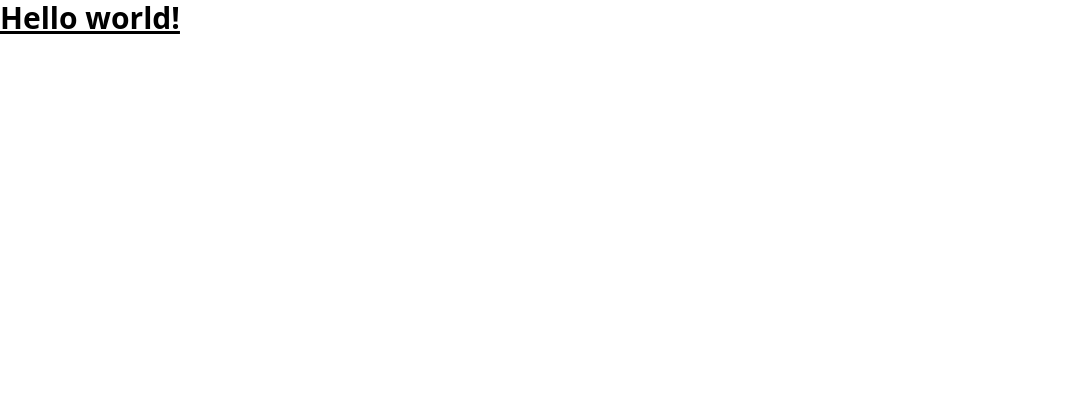
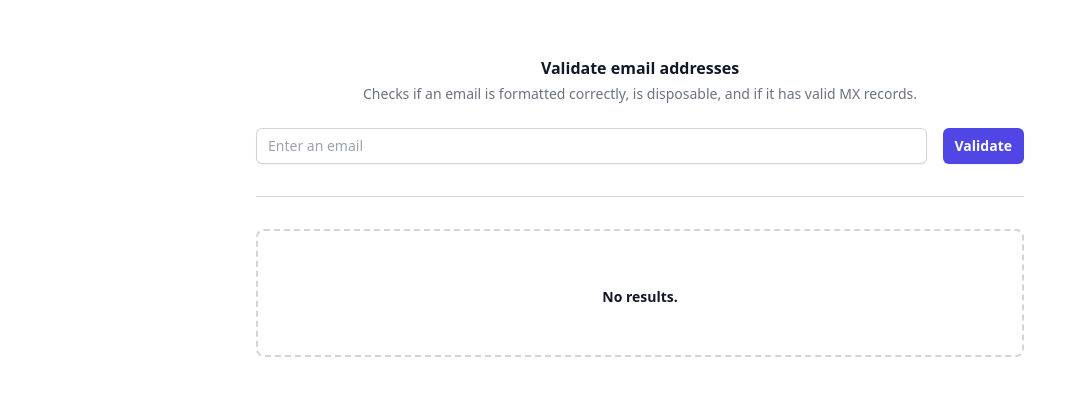
Before and after one commit to erictaylor/blvd-fe-assessment, a React (Vite) app: page / in a window 1280 px wide. Shown: the top 396 px of the page, without its empty margins (0-1087 px from the left). Built offline with nearby package versions, Linux system fonts and the light colour scheme; a web font is replaced by a local one.

Commit message:
feat: add stubbed styled components for rendering results

```diff
--- a/src/App.tsx
+++ b/src/App.tsx
@@ -1,3 +1,10 @@
+import { AppContainer } from './components/AppContainer';
+import { LookupView } from './components/LookupView';
+
 export const App = (): JSX.Element => {
-	return <h1 className="text-3xl font-bold underline">Hello world!</h1>;
+	return (
+		<AppContainer>
+			<LookupView />
+		</AppContainer>
+	);
 };
--- /dev/null
+++ b/src/components/AppContainer.tsx
@@ -0,0 +1,13 @@
+import { ReactNode } from 'react';
+
+interface AppContainerProps {
+	children: ReactNode;
+}
+
+/**
+ * This component is the top-level container for the application
+ * and applies some basic styling to the content.
+ */
+export const AppContainer = ({ children }: AppContainerProps): JSX.Element => {
+	return <div className="mx-auto max-w-7xl px-4 py-12">{children}</div>;
+};
--- /dev/null
+++ b/src/components/LookupForm.tsx
@@ -0,0 +1,90 @@
+import { type FormEventHandler, useCallback, useRef } from 'react';
+import { EmailData } from '../types';
+
+interface LookupFormProps {
+	/**
+	 * Call this function with resolved email response to add to retrieved results state.
+	 */
+	onEmailLookupComplete: (data: EmailData) => void;
+}
+
+export const LookupForm = ({
+	onEmailLookupComplete,
+}: LookupFormProps): JSX.Element => {
+	const emailInputRef = useRef<HTMLInputElement>(null);
+
+	const handleSubmit = useCallback<FormEventHandler<HTMLFormElement>>(
+		(event) => {
+			event.preventDefault();
+
+			if (emailInputRef.current === null) {
+				return;
+			}
+
+			if (emailInputRef.current.validity.valid) {
+				const data = new FormData(event.currentTarget);
+
+				const email = data.get('email')?.toString();
+
+				if (!email) {
+					return;
+				}
+
+				console.log('email', email);
+			}
+
+			return;
+		},
+		[],
+	);
+
+	return (
+		<form className="mt-6 sm:flex sm:items-center" onSubmit={handleSubmit}>
+			<label htmlFor="email" className="sr-only">
+				Email addresses
+			</label>
+			<div className="grid grid-cols-1 sm:flex-auto">
+				<input
+					autoCapitalize="off"
+					autoComplete="off"
+					autoCorrect="off"
+					type="email"
+					name="email"
+					id="email"
+					className="peer relative col-start-1 row-start-1 border-0 bg-transparent py-1.5 text-gray-900 placeholder:text-gray-400 focus:ring-0 sm:text-sm sm:leading-6"
+					placeholder="Enter an email"
+					ref={emailInputRef}
+				/>
+				<div
+					className="col-start-1 col-end-3 row-start-1 rounded-md shadow-sm ring-1 ring-inset ring-gray-300 peer-focus:ring-2 peer-focus:ring-indigo-600 peer-invalid:ring-red-600"
+					aria-hidden="true"
+				/>
+				{/* <div className="col-start-2 row-start-1 flex items-center">
+							<span
+								className="h-4 w-px flex-none bg-gray-200"
+								aria-hidden="true"
+							/>
+							<label htmlFor="type" className="sr-only">
+								Type
+							</label>
+							<select
+								id="type"
+								name="type"
+								className="rounded-md border-0 bg-transparent py-1.5 pl-4 pr-7 text-gray-900 focus:ring-2 focus:ring-inset focus:ring-indigo-600 sm:text-sm sm:leading-6"
+							>
+								<option>Email</option>
+								<option>Domain</option>
+							</select>
+						</div> */}
+			</div>
+			<div className="mt-3 sm:ml-4 sm:mt-0 sm:flex-shrink-0">
+				<button
+					type="submit"
+					className="block w-full rounded-md bg-indigo-600 px-3 py-2 text-center text-sm font-semibold text-white shadow-sm hover:bg-indigo-500 focus-visible:outline focus-visible:outline-2 focus-visible:outline-offset-2 focus-visible:outline-indigo-600"
+				>
+					Validate
+				</button>
+			</div>
+		</form>
+	);
+};
--- /dev/null
+++ b/src/components/LookupResults/LookupResults.tsx
@@ -0,0 +1,19 @@
+import type { EmailData } from '../../types';
+import { LookupResultsEmpty } from './components/LookupResultsEmpty';
+import { LookupResultsTable } from './components/LookupResultsTable';
+
+interface LookupResultsProps {
+	results: readonly EmailData[];
+}
+
+export const LookupResults = ({ results }: LookupResultsProps): JSX.Element => {
+	return (
+		<div className="mt-8 w-full border-t border-gray-300 pt-8">
+			{results.length > 0 ? (
+				<LookupResultsTable results={results} />
+			) : (
+				<LookupResultsEmpty />
+			)}
+		</div>
+	);
+};
--- /dev/null
+++ b/src/components/LookupResults/components/LookupResultsEmpty.tsx
@@ -0,0 +1,9 @@
+export const LookupResultsEmpty = (): JSX.Element => {
+	return (
+		<div className="relative block w-full rounded-lg border-2 border-dashed border-gray-300 p-12 text-center">
+			<span className="mt-2 block text-sm font-semibold text-gray-900">
+				No results.
+			</span>
+		</div>
+	);
+};
--- /dev/null
+++ b/src/components/LookupResults/components/LookupResultsTable.tsx
@@ -0,0 +1,75 @@
+import type { EmailData } from '../../../types';
+
+interface LookupResultsTableProps {
+	results: readonly EmailData[];
+}
+
+export const LookupResultsTable = ({
+	results,
+}: LookupResultsTableProps): JSX.Element => {
+	return (
+		<div className="flow-root">
+			<div className="-mx-4 -my-2 overflow-x-auto sm:-mx-6 lg:-mx-8">
+				<div className="inline-block min-w-full py-2 align-middle sm:px-6 lg:px-8">
+					<table className="min-w-full divide-y divide-gray-300">
+						<thead>
+							<tr>
+								<th
+									scope="col"
+									className="px-3 py-3.5 text-left text-sm font-semibold text-gray-900 sm:pl-0"
+								>
+									Email
+								</th>
+								<th
+									scope="col"
+									className="px-3 py-3.5 text-left text-sm font-semibold text-gray-900"
+								>
+									Format
+								</th>
+								<th
+									scope="col"
+									className="px-3 py-3.5 text-left text-sm font-semibold text-gray-900"
+								>
+									Disposable
+								</th>
+								<th
+									scope="col"
+									className="px-3 py-3.5 text-left text-sm font-semibold text-gray-900"
+								>
+									DNS
+								</th>
+								<th
+									scope="col"
+									className="px-3 py-3.5 text-left text-sm font-semibold text-gray-900"
+								>
+									Alias
+								</th>
+							</tr>
+						</thead>
+						<tbody className="divide-y divide-gray-200">
+							{results.map(({ alias, disposable, dns, email, format }) => (
+								<tr key={email}>
+									<td className="whitespace-nowrap py-4 pl-4 pr-3 text-sm font-medium text-gray-900 sm:pl-0">
+										{email}
+									</td>
+									<td className="whitespace-nowrap px-3 py-4 text-sm text-gray-500">
+										{format ? '👍' : '👎'}
+									</td>
+									<td className="whitespace-nowrap px-3 py-4 text-sm text-gray-500">
+										{disposable ? 'Yes' : 'No'}
+									</td>
+									<td className="whitespace-nowrap px-3 py-4 text-sm text-gray-500">
+										{dns ? 'Verified' : 'Unverified'}
+									</td>
+									<td className="whitespace-nowrap px-3 py-4 text-sm text-gray-500">
+										{alias ? 'Yes' : ''}
+									</td>
+								</tr>
+							))}
+						</tbody>
+					</table>
+				</div>
+			</div>
+		</div>
+	);
+};
--- /dev/null
+++ b/src/components/LookupResults/index.ts
@@ -0,0 +1 @@
+export { LookupResults } from './LookupResults';
--- /dev/null
+++ b/src/components/LookupView.tsx
@@ -0,0 +1,42 @@
+import { useCallback, useState } from 'react';
+import type { EmailData } from '../types';
+import { LookupForm } from './LookupForm';
+import { LookupResults } from './LookupResults';
+
+export const LookupView = (): JSX.Element => {
+	const [results, setResults] = useState<EmailData[]>([
+		// {
+		// 	disposable: false,
+		// 	dns: true,
+		// 	domain: 'daxos.com',
+		// 	format: true,
+		// 	email: 'eric@daxos.com',
+		// },
+	]);
+
+	const onEmailLookupComplete = useCallback((data: EmailData) => {
+		setResults((prevResults) => {
+			return [data, ...prevResults];
+		});
+	}, []);
+
+	return (
+		<div className="mx-auto max-w-md sm:max-w-3xl">
+			<div>
+				<div className="text-center">
+					<h2 className="mt-2 text-base font-semibold leading-6 text-gray-900">
+						Validate email addresses
+					</h2>
+					<p className="mt-1 text-sm text-gray-500">
+						Checks if an email is formatted correctly, is disposable, and if it
+						has valid MX records.
+					</p>
+				</div>
+
+				<LookupForm onEmailLookupComplete={onEmailLookupComplete} />
+			</div>
+
+			<LookupResults results={results} />
+		</div>
+	);
+};
--- /dev/null
+++ b/src/types.ts
@@ -0,0 +1,11 @@
+export interface EmailResponse {
+	alias?: boolean;
+	disposable: boolean;
+	domain: string;
+	dns: boolean;
+	format: boolean;
+}
+
+export interface EmailData extends EmailResponse {
+	email: string;
+}
```
